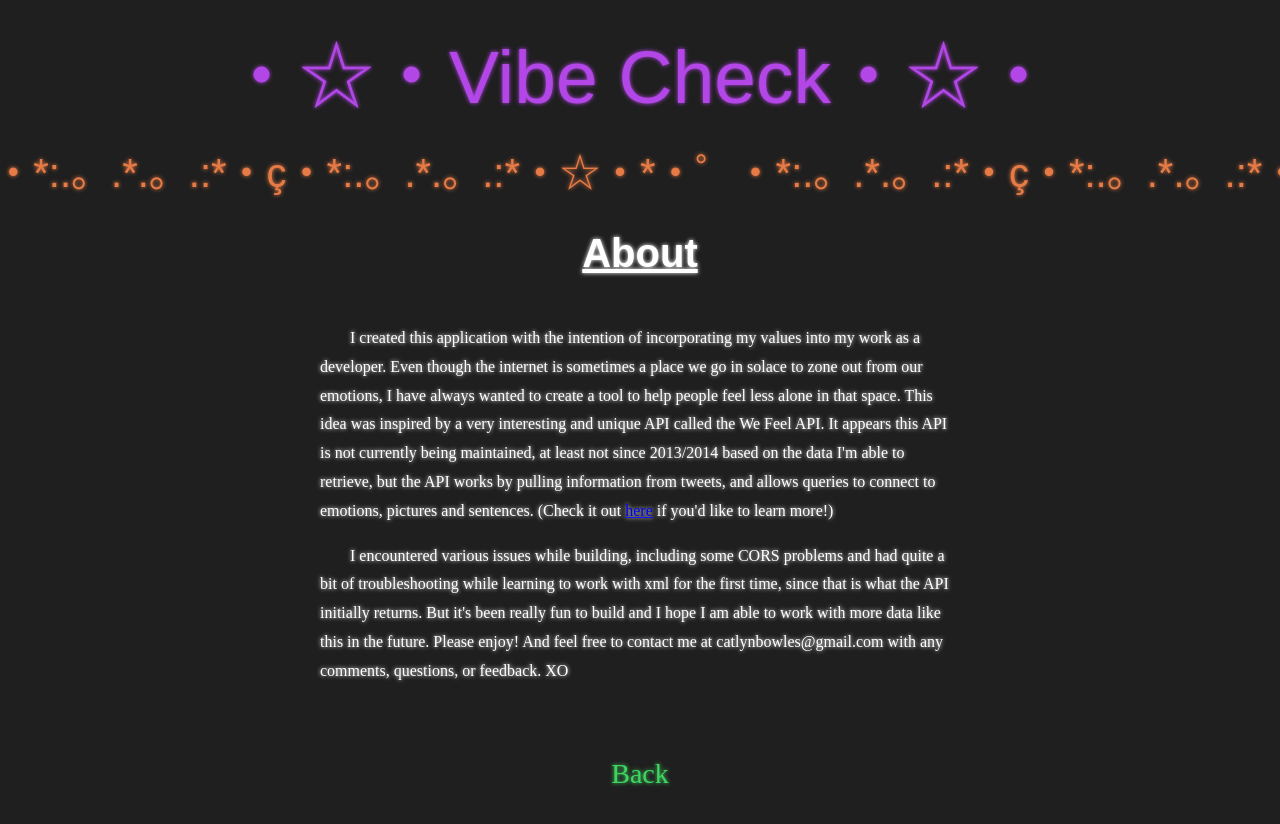
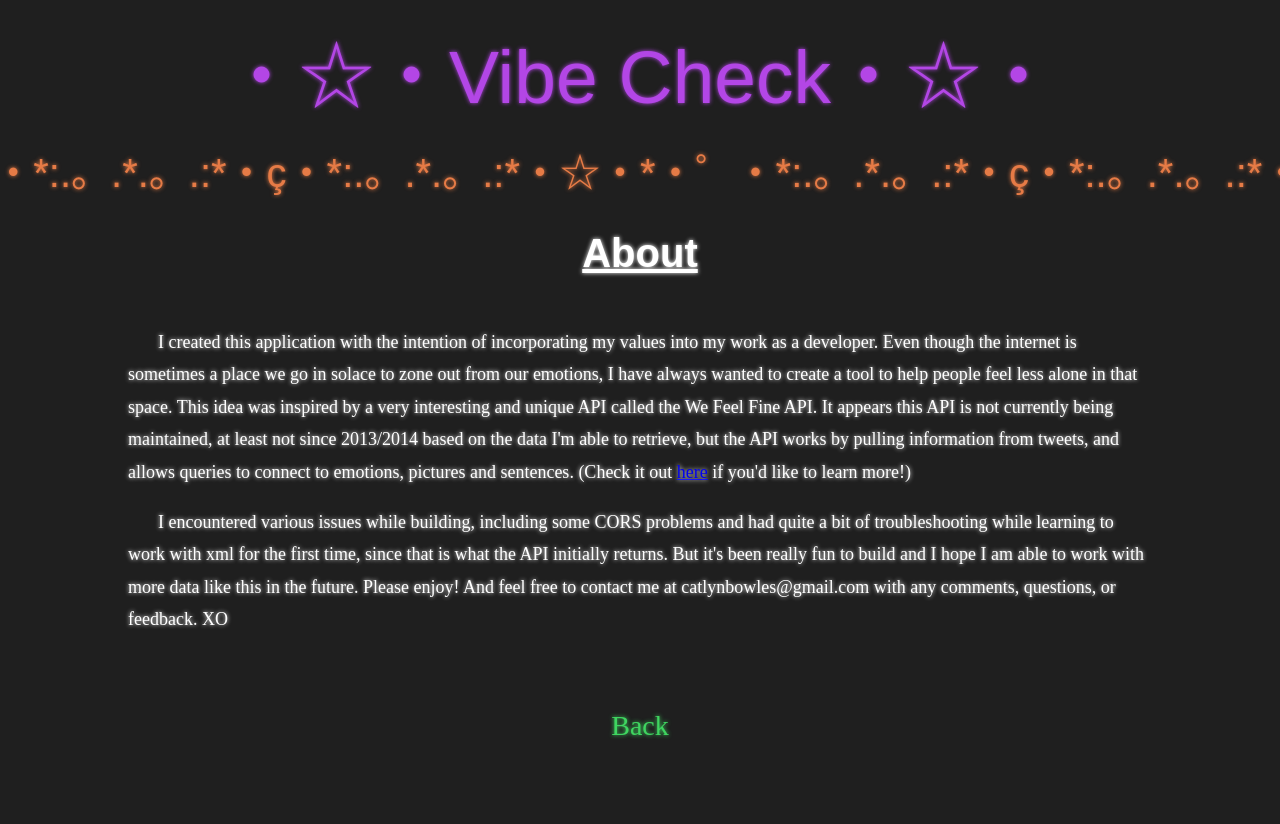
Before and after one commit to catlynbowles/vibes, a Next.js app: page /about in a window 1280 px wide. Shown: the top 824 px of the page. Built offline with nearby package versions, Linux system fonts and the light colour scheme.

Commit message:
fix images, styling, update error handling

```diff
--- a/pages/globals.css
+++ b/pages/globals.css
@@ -108,7 +108,8 @@ body,
 }
 
 .description-container {
-  width: 50%;
+  width: 80%;
   text-indent: 30px;
   line-height: 1.8;
+  font-size: large;
 }
--- a/src/apiCalls.js
+++ b/src/apiCalls.js
@@ -17,7 +17,6 @@ export const getData = async (dataSearch) => {
   let json = null;
   const response = await fetch(url, options);
   if (!response.ok) {
-    console.log(response);
     if (response.status === 429) {
       throw new Error(`This website runs on limited API requests, and the quota has been met for the day! Try back with tomorrow's feelings!`)
     }
--- a/src/components/About/About.css
+++ b/src/components/About/About.css
@@ -18,7 +18,7 @@
 }
 
 .description-container {
-  width: 50%;
+  width: 80%;
   text-indent: 30px;
   line-height: 1.8;
 }
--- a/src/components/About/About.js
+++ b/src/components/About/About.js
@@ -16,7 +16,7 @@ export default function About() {
             sometimes a place we go in solace to zone out from our emotions, I
             have always wanted to create a tool to help people feel less alone
             in that space. This idea was inspired by a very interesting and
-            unique API called the We Feel API. It appears this API is not
+            unique API called the We Feel Fine API. It appears this API is not
             currently being maintained, at least not since 2013/2014 based on
             the data I'm able to retrieve, but the API works by pulling
             information from tweets, and allows queries to connect to emotions,
--- a/src/components/Button/Button.js
+++ b/src/components/Button/Button.js
@@ -6,7 +6,7 @@ import "./Button.css";
 const Button = ({ name, color }) => {
   return (
     // href={{ pathname: '/search', query: { keyword: 'this way' } }}
-    <Link href={{pathname: `/feeling/${name}`, name: name}} style={{ textDecoration: "none" }}>
+    <Link href={{pathname: `/feeling/${name}`, query: name}} style={{ textDecoration: "none" }}>
       <div
         style={{
           color: color,
--- a/src/components/CheckIn/CheckIn.js
+++ b/src/components/CheckIn/CheckIn.js
@@ -10,7 +10,6 @@ import { useRouter } from "next/router";
 
 const CheckIn = () => {
   const router = useRouter();
-  console.log(router.query);
 
   const [error, setError] = useState(null);
   const [postcards, setPostcards] = useState([]);
@@ -34,9 +33,8 @@ const CheckIn = () => {
 
   useEffect(() => {
     if (!postcards.length) {
-      getData(
-        `http://api.wefeelfine.org:8080/ShowFeelings?display=xml&returnfields=sentence,imageid,postdate&feeling=${router.query.name}&limit=500&extraimages=8`
-      )
+      getData()
+      // `http://api.wefeelfine.org:8080/ShowFeelings?display=xml&returnfields=sentence,imageid,postdate&feeling=${router.query.name}&limit=500&extraimages=8`
         .then((data) => {
           if (data) {
             setCollection(data?.feelings?.feeling);
```
Also changed, not shown: src/LoadingIcon/LoadingIcon.js (+2 -7 lines), src/components/Error/Error.js (+4 -14 lines), src/components/Monster/Monster.js (added, +7 -0 lines).
